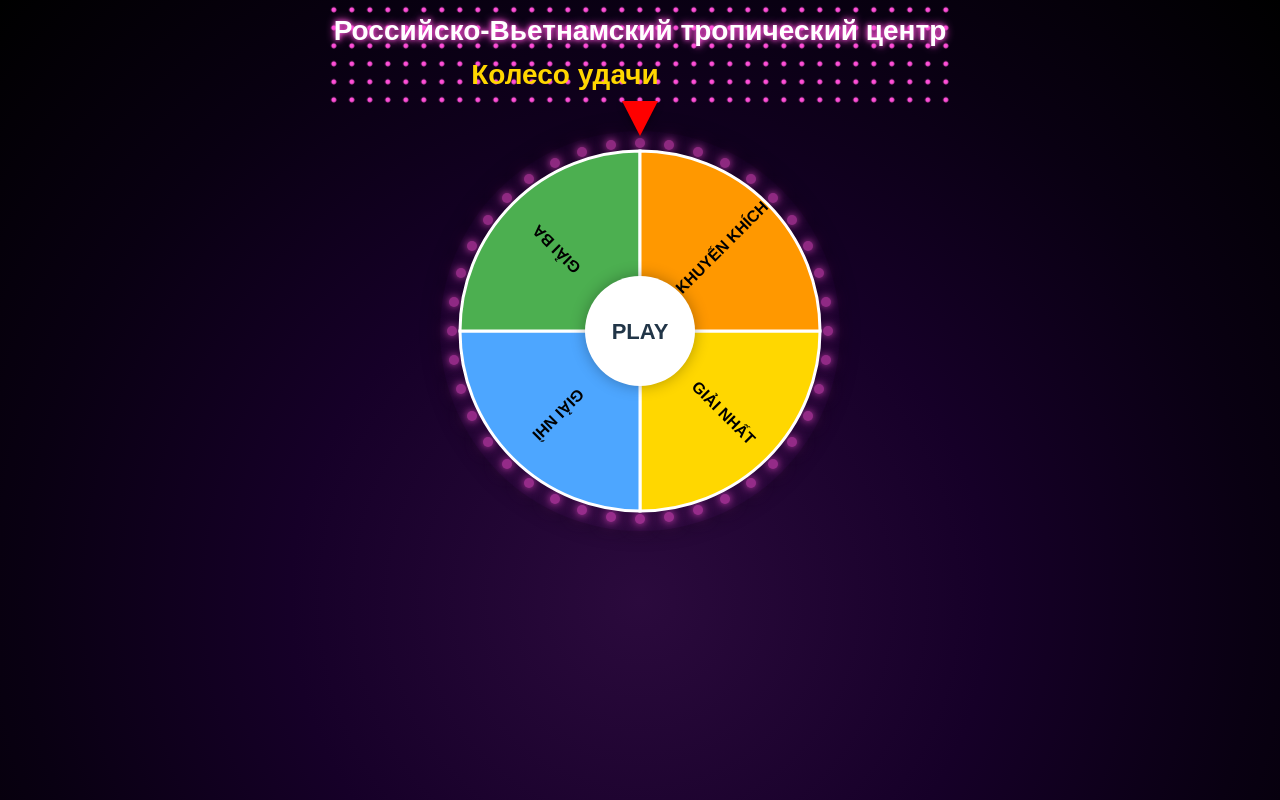
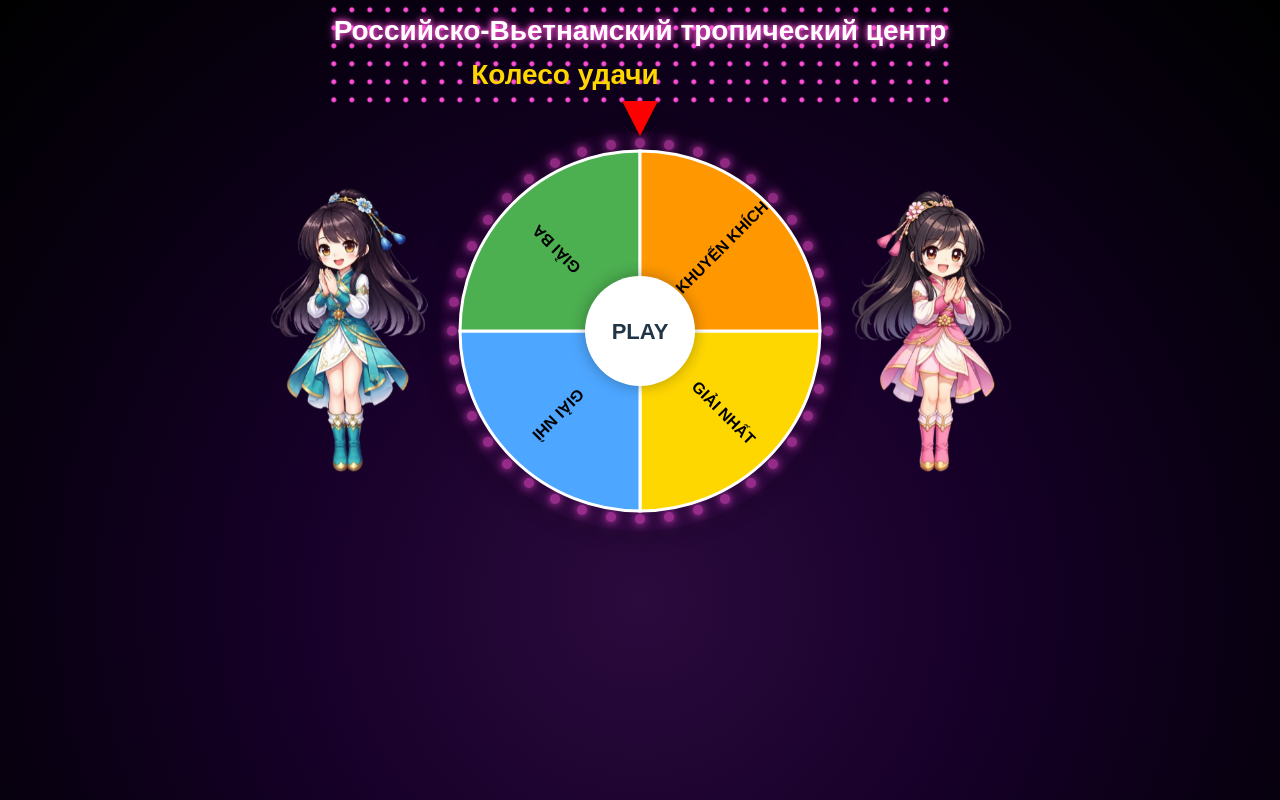
Before and after one commit to tesla-space/lucky_wheel, a React (Vite) app: page / in a window 1280 px wide. Shown: the top 800 px of the page. Built offline with nearby package versions, Linux system fonts and the light colour scheme.

Commit message:
Add updated left & right girl images

```diff
--- a/src/App.css
+++ b/src/App.css
@@ -169,3 +169,97 @@ body {
   opacity: 1;
   transform: scale(1.15);
 }
+
+/* =============================
+   CHARACTER BASE
+============================= */
+.character {
+  position: absolute;
+  width: 200px;
+  z-index: 2;
+  pointer-events: none; /* không block click */
+  will-change: transform;
+}
+
+/* =============================
+   CHARACTER BASE
+============================= */
+.character {
+  position: absolute;
+  width: 200px;
+  z-index: 2;
+  pointer-events: none;
+  will-change: transform;
+  transition: transform 0.3s ease; /* giúp dừng mượt */
+}
+
+/* =============================
+   LEFT CHARACTER
+============================= */
+.character.left {
+  left: -180px;
+  transform: scaleX(-1);
+}
+
+/* =============================
+   RIGHT CHARACTER
+============================= */
+.character.right {
+  right: -180px;
+}
+
+/* =============================
+   BOUNCE NHẸ (rất subtle)
+============================= */
+
+/* RIGHT */
+@keyframes bounce-right {
+  0% {
+    transform: translateY(0);
+  }
+  50% {
+    transform: translateY(-5px);
+  } /* chỉ nhảy 4px thôi */
+  100% {
+    transform: translateY(0);
+  }
+}
+
+/* LEFT (giữ scaleX) */
+@keyframes bounce-left {
+  0% {
+    transform: scaleX(-1) translateY(0);
+  }
+  50% {
+    transform: scaleX(-1) translateY(-5px);
+  }
+  100% {
+    transform: scaleX(-1) translateY(0);
+  }
+}
+
+/* APPLY */
+.character.right.spin {
+  animation: bounce-right 0.8s ease-in-out infinite;
+}
+
+.character.left.spin {
+  animation: bounce-left 0.8s ease-in-out infinite;
+}
+
+/* =============================
+   RESPONSIVE
+============================= */
+@media (max-width: 768px) {
+  .character {
+    width: 90px;
+  }
+
+  .character.left {
+    left: -100px;
+  }
+
+  .character.right {
+    right: -100px;
+  }
+}
--- a/src/App.tsx
+++ b/src/App.tsx
@@ -1,35 +1,3 @@
-// import WheelSVG from "./components/wheel/WheelSVG";
-// import Pointer from "./components/pointer/Pointer";
-// import InnerWheel from "./components/innerWheel/InnerWheel";
-// import LedRing from "./components/ledRing/LedRing";
-
-// import useSpinWheel from "./hooks/useSpinWheel";
-
-// import "./App.css";
-
-// export default function App() {
-//   const { rotation, number, spinning, spin } = useSpinWheel();
-
-//   return (
-//     <div className="app">
-//       <Pointer />
-
-//       <LedRing />
-
-//       <div
-//         style={{
-//           transform: `rotate(${rotation}deg)`,
-//           transition: "transform 7s cubic-bezier(0.22, 1, 0.36, 1)",
-//         }}
-//       >
-//         <WheelSVG />
-//       </div>
-
-//       <InnerWheel number={number} spinning={spinning} onSpin={spin} />
-//     </div>
-//   );
-// }
-
 import WheelSVG from "./components/wheel/WheelSVG";
 import Pointer from "./components/pointer/Pointer";
 import InnerWheel from "./components/innerWheel/InnerWheel";
@@ -53,6 +21,15 @@ export default function App() {
 
       {/* WHEEL */}
       <div className="wheel-area">
+        <img
+          src="../public/images/left-girl.png"
+          className={`character left ${spinning ? "spin" : ""}`}
+        />
+
+        <img
+          src="../public/images/right-girl.png"
+          className={`character right ${spinning ? "spin" : ""}`}
+        />
         <Pointer />
 
         <LedRing />
@@ -61,7 +38,9 @@ export default function App() {
           className="wheel-rotation"
           style={{
             transform: `rotate(${rotation}deg)`,
-            transition: "transform 7s cubic-bezier(0.22, 1, 0.36, 1)",
+            transition: spinning
+              ? "transform 10s cubic-bezier(0.22, 1, 0.36, 1)"
+              : "none",
           }}
         >
           <WheelSVG />
--- a/src/components/header/Header.css
+++ b/src/components/header/Header.css
@@ -1,7 +1,7 @@
 .header {
   position: relative;
 
-  width: 620px; /* ⭐ rộng hơn để đủ 1 dòng */
+  width: 620px; /* rộng hơn để đủ 1 dòng */
 
   margin: -50px auto 0px auto; /* kéo header lên trên */
 
@@ -23,7 +23,7 @@
 
   color: #ffffff;
 
-  white-space: nowrap; /* ⭐ không cho xuống dòng */
+  white-space: nowrap; /* không cho xuống dòng */
 
   text-shadow:
     0 0 5px #ff4fd8,
--- a/src/hooks/useSpinWheel.ts
+++ b/src/hooks/useSpinWheel.ts
@@ -1,9 +1,209 @@
-// import { useState, useRef } from "react";
+import { useState, useRef, useEffect } from "react";
+import useLuckyWheel from "./useLuckyWheel";
+import spinSound from "../assets/sounds/spin.mp3";
+import confetti from "canvas-confetti";
+
+const SPIN_DURATION = 10000;
+const RESULT_DURATION = 10000;
+
+export default function useSpinWheel() {
+  const [rotation, setRotation] = useState(0);
+  const [number, setNumber] = useState(0);
+  const [spinning, setSpinning] = useState(false);
+  const [result, setResult] = useState<string | null>(null);
+
+  const stopRef = useRef(false);
+  const resultTimerRef = useRef<ReturnType<typeof setTimeout> | null>(null);
+  const spinAudioRef = useRef<HTMLAudioElement | null>(null);
+
+  const { draw } = useLuckyWheel();
+
+  /* =========================
+     PRELOAD AUDIO
+  ========================= */
+  useEffect(() => {
+    const audio = new Audio(spinSound);
+
+    audio.loop = true;
+    audio.volume = 0.6;
+    audio.preload = "auto";
+
+    // warm-up để tránh bị delay / bị chặn
+    audio
+      .play()
+      .then(() => {
+        audio.pause();
+        audio.currentTime = 0;
+      })
+      .catch(() => {});
+
+    spinAudioRef.current = audio;
+  }, []);
+
+  /* =========================
+     CONFETTI
+  ========================= */
+  const fireConfetti = () => {
+    const duration = 3000;
+    const end = Date.now() + duration;
+
+    const frame = () => {
+      confetti({
+        particleCount: 6,
+        angle: 60,
+        spread: 60,
+        origin: { x: 0 },
+      });
+
+      confetti({
+        particleCount: 6,
+        angle: 120,
+        spread: 60,
+        origin: { x: 1 },
+      });
+
+      if (Date.now() < end) {
+        requestAnimationFrame(frame);
+      }
+    };
+
+    frame();
+  };
+
+  /* =========================
+     SPIN LOGIC
+  ========================= */
+  const spin = () => {
+    if (spinning) return;
+
+    setResult(null);
+
+    if (resultTimerRef.current) {
+      clearTimeout(resultTimerRef.current);
+    }
+
+    /* LẤY KẾT QUẢ */
+    let targetNumber: number;
+    let prize: string;
+
+    try {
+      const drawResult = draw();
+      targetNumber = drawResult.number;
+      prize = drawResult.prize;
+    } catch {
+      alert("Đã hết giải thưởng!");
+      return;
+    }
+
+    setSpinning(true);
+    stopRef.current = false;
+
+    /* =========================
+       PLAY AUDIO (INSTANT)
+    ========================= */
+    if (spinAudioRef.current) {
+      const audio = spinAudioRef.current;
+
+      audio.currentTime = 0; // Đưa audio về lại giây 0 phát lại từ đầu
+
+      audio.play().catch(() => {
+        console.log("Audio bị chặn");
+      });
+    }
+
+    /* =========================
+       TÍNH GÓC QUAY VÀ KIM CHỈ VÀO GIẢI THƯỞNG
+    ========================= */
+    const prizeMap: Record<string, number> = {
+      "GIẢI NHẤT": 0,
+      "GIẢI NHÌ": 1,
+      "GIẢI BA": 2,
+      "KHUYẾN KHÍCH": 3,
+    };
+
+    const prizeIndex = prizeMap[prize];
+
+    const sectorCount = 4;
+    const anglePerSector = 360 / sectorCount;
+
+    const pointerAngle = 270;
+    const margin = 12;
+
+    const randomOffset =
+      Math.random() * (anglePerSector - margin * 2) -
+      (anglePerSector / 2 - margin);
+
+    const sectorCenter = prizeIndex * anglePerSector + anglePerSector / 2;
+
+    let targetAngle = pointerAngle - sectorCenter + randomOffset;
+
+    targetAngle = (targetAngle + 360) % 360;
+
+    const extraSpin = 360 * 8;
+
+    setRotation((prev) => {
+      const normalized = prev % 360;
+      const delta = targetAngle - normalized;
+
+      return prev + extraSpin + delta;
+    });
+
+    /* =========================
+       HIỆU ỨNG SỐ CHẠY
+    ========================= */
+    const roll = setInterval(() => {
+      if (!stopRef.current) {
+        setNumber(Math.floor(Math.random() * 130) + 1);
+      }
+    }, 60);
+
+    /* =========================
+       KẾT THÚC SPIN
+    ========================= */
+    setTimeout(() => {
+      stopRef.current = true;
+
+      clearInterval(roll);
+
+      setNumber(targetNumber);
+
+      /* STOP AUDIO */
+      if (spinAudioRef.current) {
+        spinAudioRef.current.pause();
+      }
+
+      setTimeout(() => {
+        const formattedNumber = String(targetNumber).padStart(3, "0");
+        const message = `Chúc mừng số: ${formattedNumber} - ${prize}`;
+
+        setResult(message);
+        setSpinning(false);
+
+        fireConfetti();
+
+        resultTimerRef.current = setTimeout(() => {
+          setResult(null);
+        }, RESULT_DURATION);
+      }, 50);
+    }, SPIN_DURATION);
+  };
+
+  return {
+    rotation,
+    number,
+    spinning,
+    result,
+    setResult,
+    spin,
+  };
+}
+
+// import { useState, useRef, useEffect } from "react";
 // import useLuckyWheel from "./useLuckyWheel";
 // import spinSound from "../assets/sounds/spin.mp3";
 // import confetti from "canvas-confetti";
 
-// const SPIN_DURATION = 7000;
+// const SPIN_DURATION = 10000;
 // const RESULT_DURATION = 10000;
 
 // export default function useSpinWheel() {
@@ -15,12 +215,22 @@
 //   const stopRef = useRef(false);
 //   const resultTimerRef = useRef<ReturnType<typeof setTimeout> | null>(null);
 
-//   // audio ref
 //   const spinAudioRef = useRef<HTMLAudioElement | null>(null);
+//   useEffect(() => {
+//     const audio = new Audio(spinSound);
+
+//     audio.loop = true;
+//     audio.volume = 0.5;
+
+//     // preload
+//     audio.preload = "auto";
+
+//     spinAudioRef.current = audio;
+//   }, []);
 
 //   const { draw } = useLuckyWheel();
 
-//   // 🎉 hiệu ứng confetti
+//   /* confetti */
 //   const fireConfetti = () => {
 //     const duration = 3000;
 //     const end = Date.now() + duration;
@@ -51,17 +261,31 @@
 //   const spin = () => {
 //     if (spinning) return;
 
-//     // reset kết quả cũ
+//     /* reset result */
 //     setResult(null);
 
 //     if (resultTimerRef.current) {
 //       clearTimeout(resultTimerRef.current);
 //     }
 
+//     /* kiểm tra draw */
+//     let targetNumber: number;
+//     let prize: string;
+
+//     try {
+//       const drawResult = draw();
+
+//       targetNumber = drawResult.number;
+//       prize = drawResult.prize;
+//     } catch {
+//       alert("Đã hết giải thưởng!");
+//       return;
+//     }
+
 //     setSpinning(true);
 //     stopRef.current = false;
 
-//     // phát nhạc quay
+//     /* phát nhạc quay */
 //     if (!spinAudioRef.current) {
 //       spinAudioRef.current = new Audio(spinSound);
 //       spinAudioRef.current.loop = true;
@@ -71,8 +295,7 @@
 //     spinAudioRef.current.currentTime = 0;
 //     spinAudioRef.current.play();
 
-//     const { number: targetNumber, prize } = draw();
-
+//     /* mapping sector */
 //     const prizeMap: Record<string, number> = {
 //       "GIẢI NHẤT": 0,
 //       "GIẢI NHÌ": 1,
@@ -85,32 +308,29 @@
 //     const sectorCount = 4;
 //     const anglePerSector = 360 / sectorCount;
 
-//     // kim ở vị trí 12h
 //     const pointerAngle = 270;
-
-//     // tránh kim nằm sát vạch
 //     const margin = 12;
 
 //     const randomOffset =
 //       Math.random() * (anglePerSector - margin * 2) -
 //       (anglePerSector / 2 - margin);
-
+//     // Lấy vị trí kim chỉ có random một xíu để tự nhiên hơn
 //     const sectorCenter = prizeIndex * anglePerSector + anglePerSector / 2;
 
 //     let targetAngle = pointerAngle - sectorCenter + randomOffset;
 
-//     targetAngle = (targetAngle + 360) % 360;
+//     targetAngle = (targetAngle + 360) % 360; // để không bị âm
 
-//     const extraSpin = 360 * 6;
+//     const extraSpin = 360 * 8; // quay thêm 8 vòng cho đẹp
 
 //     setRotation((prev) => {
-//       const normalized = prev % 360;
-//       const delta = targetAngle - normalized;
+//       const normalized = prev % 360; // Đây là vị trí thực của vòng quay
+//       const delta = targetAngle - normalized; // góc cần quay thêm
 
-//       return prev + extraSpin + delta;
+//       return prev + extraSpin + delta; // lấy góc hiện tại + 6 vòng + góc cần quay thêm
 //     });
 
-//     // hiệu ứng số chạy
+//     /* hiệu ứng số chạy */
 //     const roll = setInterval(() => {
 //       if (!stopRef.current) {
 //         setNumber(Math.floor(Math.random() * 130) + 1);
@@ -124,18 +344,20 @@
 
 //       setNumber(targetNumber);
 
-//       // 🔇 dừng nhạc
+//       /* dừng nhạc */
 //       if (spinAudioRef.current) {
 //         spinAudioRef.current.pause();
 //       }
 
 //       setTimeout(() => {
-//         const message = `Chúc mừng số: ${targetNumber} - ${prize}`;
+//         const formattedNumber = String(targetNumber).padStart(3, "0");
+//         const message = `Chúc mừng số: ${formattedNumber} - ${prize}`;
 
 //         setResult(message);
 //         setSpinning(false);
+
 //         fireConfetti();
-//         // tự đóng sau 10s
+
 //         resultTimerRef.current = setTimeout(() => {
 //           setResult(null);
 //         }, RESULT_DURATION);
@@ -152,168 +374,3 @@
 //     spin,
 //   };
 // }
-
-import { useState, useRef } from "react";
-import useLuckyWheel from "./useLuckyWheel";
-import spinSound from "../assets/sounds/spin.mp3";
-import confetti from "canvas-confetti";
-
-const SPIN_DURATION = 7000;
-const RESULT_DURATION = 10000;
-
-export default function useSpinWheel() {
-  const [rotation, setRotation] = useState(0);
-  const [number, setNumber] = useState(0);
-  const [spinning, setSpinning] = useState(false);
-  const [result, setResult] = useState<string | null>(null);
-
-  const stopRef = useRef(false);
-  const resultTimerRef = useRef<ReturnType<typeof setTimeout> | null>(null);
-
-  const spinAudioRef = useRef<HTMLAudioElement | null>(null);
-
-  const { draw } = useLuckyWheel();
-
-  /* 🎉 confetti */
-  const fireConfetti = () => {
-    const duration = 3000;
-    const end = Date.now() + duration;
-
-    const frame = () => {
-      confetti({
-        particleCount: 6,
-        angle: 60,
-        spread: 60,
-        origin: { x: 0 },
-      });
-
-      confetti({
-        particleCount: 6,
-        angle: 120,
-        spread: 60,
-        origin: { x: 1 },
-      });
-
-      if (Date.now() < end) {
-        requestAnimationFrame(frame);
-      }
-    };
-
-    frame();
-  };
-
-  const spin = () => {
-    if (spinning) return;
-
-    /* reset result */
-    setResult(null);
-
-    if (resultTimerRef.current) {
-      clearTimeout(resultTimerRef.current);
-    }
-
-    /* kiểm tra draw */
-    let targetNumber: number;
-    let prize: string;
-
-    try {
-      const drawResult = draw();
-
-      targetNumber = drawResult.number;
-      prize = drawResult.prize;
-    } catch {
-      alert("Đã hết giải thưởng!");
-      return;
-    }
-
-    setSpinning(true);
-    stopRef.current = false;
-
-    /* 🔊 phát nhạc quay */
-    if (!spinAudioRef.current) {
-      spinAudioRef.current = new Audio(spinSound);
-      spinAudioRef.current.loop = true;
-      spinAudioRef.current.volume = 0.5;
-    }
-
-    spinAudioRef.current.currentTime = 0;
-    spinAudioRef.current.play();
-
-    /* mapping sector */
-    const prizeMap: Record<string, number> = {
-      "GIẢI NHẤT": 0,
-      "GIẢI NHÌ": 1,
-      "GIẢI BA": 2,
-      "KHUYẾN KHÍCH": 3,
-    };
-
-    const prizeIndex = prizeMap[prize];
-
-    const sectorCount = 4;
-    const anglePerSector = 360 / sectorCount;
-
-    const pointerAngle = 270;
-    const margin = 12;
-
-    const randomOffset =
-      Math.random() * (anglePerSector - margin * 2) -
-      (anglePerSector / 2 - margin);
-
-    const sectorCenter = prizeIndex * anglePerSector + anglePerSector / 2;
-
-    let targetAngle = pointerAngle - sectorCenter + randomOffset;
-
-    targetAngle = (targetAngle + 360) % 360;
-
-    const extraSpin = 360 * 6;
-
-    setRotation((prev) => {
-      const normalized = prev % 360;
-      const delta = targetAngle - normalized;
-
-      return prev + extraSpin + delta;
-    });
-
-    /* hiệu ứng số chạy */
-    const roll = setInterval(() => {
-      if (!stopRef.current) {
-        setNumber(Math.floor(Math.random() * 130) + 1);
-      }
-    }, 60);
-
-    setTimeout(() => {
-      stopRef.current = true;
-
-      clearInterval(roll);
-
-      setNumber(targetNumber);
-
-      /* 🔇 dừng nhạc */
-      if (spinAudioRef.current) {
-        spinAudioRef.current.pause();
-      }
-
-      setTimeout(() => {
-        const message = `Chúc mừng số: ${targetNumber} - ${prize}`;
-
-        setResult(message);
-        setSpinning(false);
-
-        fireConfetti();
-
-        resultTimerRef.current = setTimeout(() => {
-          setResult(null);
-        }, RESULT_DURATION);
-      }, 50);
-    }, SPIN_DURATION);
-  };
-
-  return {
-    rotation,
-    number,
-    spinning,
-    result,
-    setResult,
-    spin,
-  };
-}
```
Also changed, not shown: src/components/ledRing/LedRing.tsx (+2 -27 lines), src/hooks/useLuckyWheel.ts (+0 -59 lines), public/images/left-girl.png (added), public/images/right-girl.png (added).
